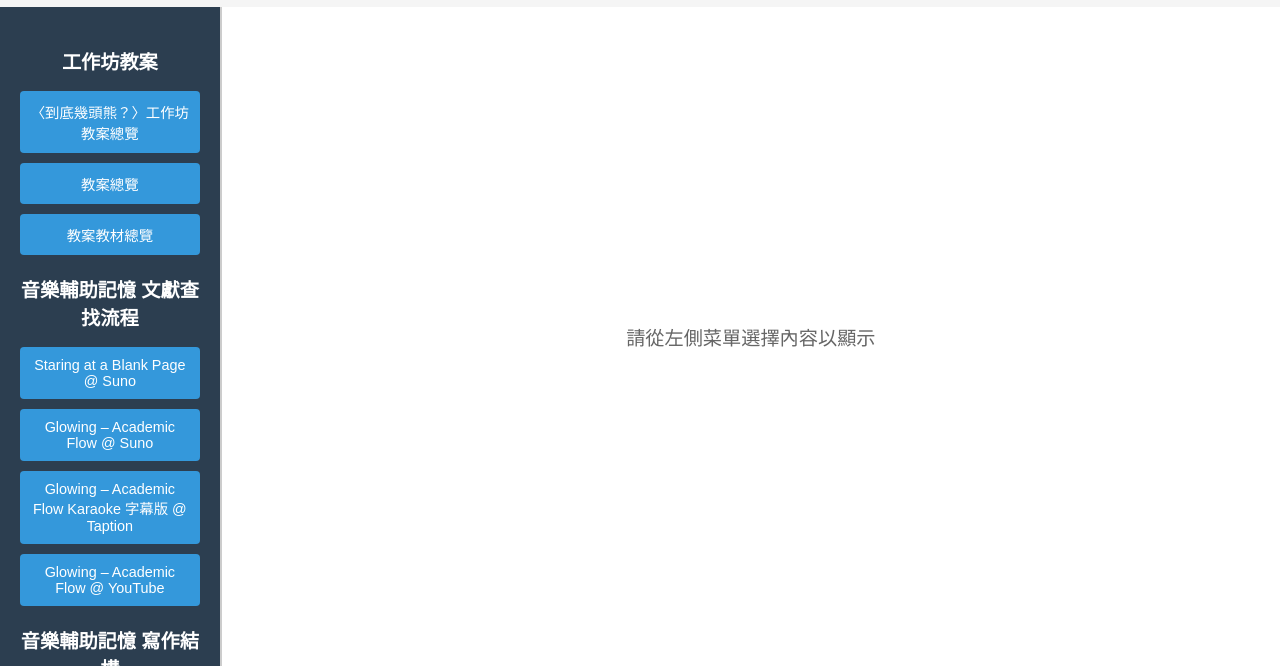
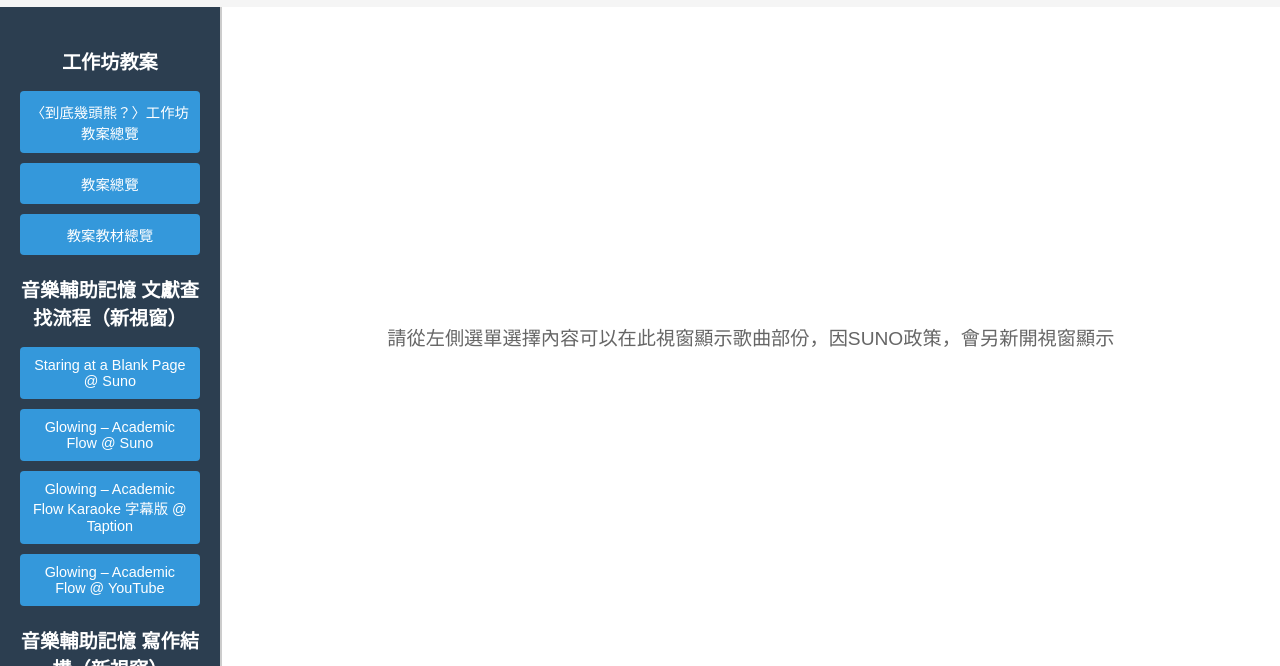
Before and after one commit to RemarkablePolarBears/LiteracyLessons, a plain HTML site: page index.html in a window 1280 px wide. Shown: the part 134-800 px from the top of the page. Drawn offline with Linux system fonts and the light colour scheme.

Commit message:
index.html

```diff
--- a/index.html
+++ b/index.html
@@ -140,14 +140,14 @@
         <li><a onclick="loadContent('113-2_LiteracyLessonPlan.html')">教案總覽</a></li>
         <li><a onclick="loadContent('113-2_LiteracyMaterials.html')">教案教材總覽</a></li>
       </ul>
-      <h2>音樂輔助記憶 文獻查找流程</h2>
+      <h2>音樂輔助記憶 文獻查找流程（新視窗）</h2>
       <ul>
         <li><a onclick="loadContent('https://suno.com/song/12272769-8073-49d2-82cf-05f8891cb376?sh=q2JEiu8PfUc9NDdv')">Staring at a Blank Page @ Suno</a></li>
         <li><a onclick="loadContent('https://suno.com/song/8942ceb5-5ad5-4e7d-ac2d-2f1b86ce16ca?sh=U1P1TSz8YJj933bW')">Glowing – Academic Flow @ Suno</a></li>
         <li><a onclick="loadContent('https://www.taption.com/share/Bp-WyJTYC4SAhPnA8fZBH+en-US')">Glowing – Academic Flow Karaoke 字幕版 @ Taption</a></li>
         <li><a onclick="loadContent('https://youtu.be/_ql2FQLOGO0')">Glowing – Academic Flow @ YouTube</a></li>
       </ul>
-      <h2>音樂輔助記憶 寫作結構</h2>
+      <h2>音樂輔助記憶 寫作結構（新視窗）</h2>
       <ul>
         <li><a onclick="loadContent('https://suno.com/song/6885c405-d960-4254-83b1-a3653829a8b3?sh=sNbsjzz4GfWurfOW')">CARS model (Brave) @ Suno</a></li>
         <li><a onclick="loadContent('https://suno.com/song/099651a7-f3ff-45be-85f4-1406b37b651b?sh=wHE8fmsu79UPRnPD')">CARS model (Uncharted) @ Suno</a></li>
@@ -165,7 +165,9 @@
       </ul>
     </div>
     <div class="content">
-      <p>請從左側菜單選擇內容以顯示</p>
+      <p>請從左側選單選擇內容可以在此視窗顯示</p>
+      <p>歌曲部份，因SUNO政策，會另新開視窗顯示</p>
+
     </div>
   </div>
   <script>
```
